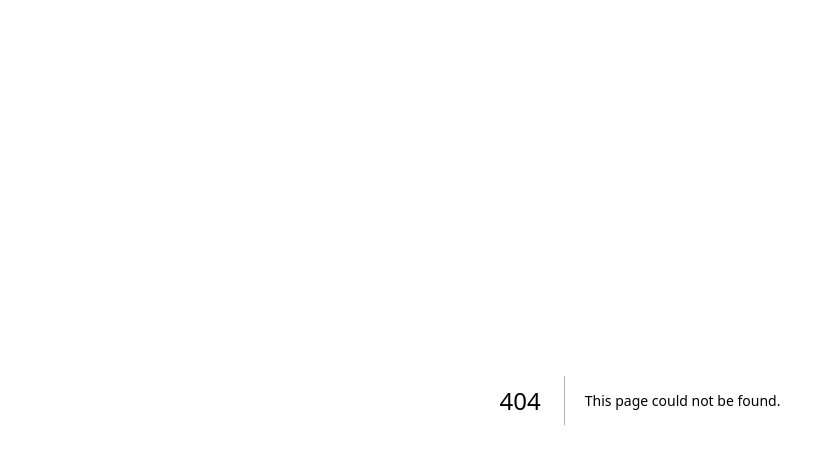
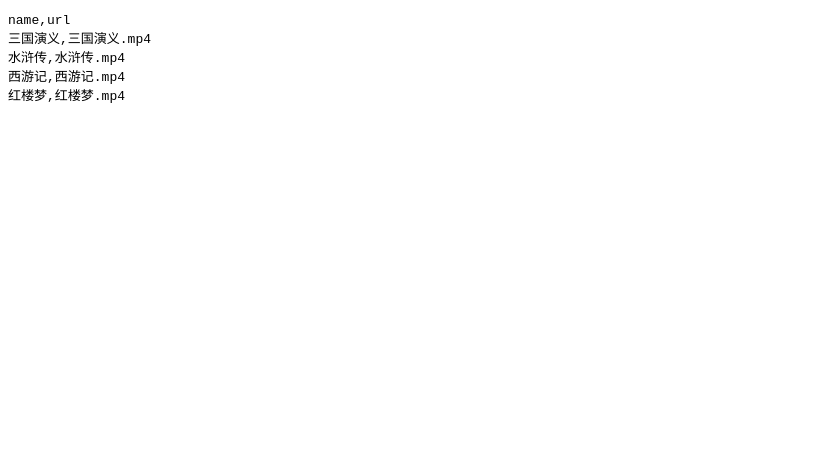
Before and after one commit to mathdeng/next, a Next.js app: page /movie in a window 1280 px wide. Before the commit this address had no page. Shown: the top 464 px of the page, without its empty margins (0-835 px from the left). Built offline with nearby package versions, Linux system fonts and the light colour scheme.

Commit message:
测试 csv

```diff
--- /dev/null
+++ b/app/movie/page.tsx
@@ -0,0 +1,11 @@
+import fs from 'fs';
+
+export default function Page() {
+  const content = fs.readFileSync(process.cwd() + '/app/movie/data.csv', 'utf8');
+
+  return (
+    <div>
+      <pre>{content}</pre>
+    </div>
+  );
+}
--- a/app/page.tsx
+++ b/app/page.tsx
@@ -7,6 +7,9 @@ export default function Home() {
         <li>
           <Link href="/book">Book</Link>
         </li>
+        <li>
+          <Link href="/movie">Movie</Link>
+        </li>
       </ol>
     </main>
   );
```
Also changed, not shown: app/movie/data.csv (added).
